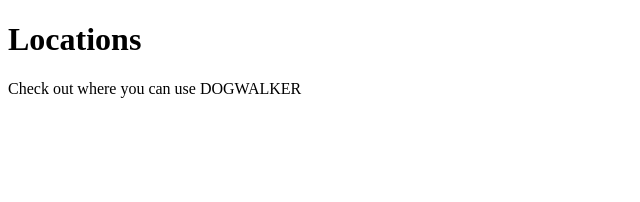
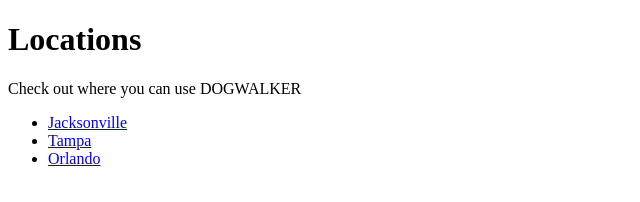
Before and after one commit to meaganewaller/dogwalker, a Gatsby site: page /locations in a window 1280 px wide. Shown: the whole page, without its empty margins (0-640 px from the left). Built offline with nearby package versions, Linux system fonts and the light colour scheme; Gatsby itself is replaced by a stand-in of ours.

Commit message:
✨ Adds location pages the static way

```diff
--- a/src/pages/locations.js
+++ b/src/pages/locations.js
@@ -1,8 +1,21 @@
 import React from 'react'
+import { Link } from 'gatsby'
 
 export default () => (
   <>
   <h1>Locations</h1>
   <p>Check out where you can use DOGWALKER</p>
+
+  <ul>
+    <li>
+      <Link to="/locations/jacksonville">Jacksonville</Link>
+    </li>
+    <li>
+      <Link to="/locations/tampa">Tampa</Link>
+    </li>
+    <li>
+      <Link to="/locations/orlando">Orlando</Link>
+    </li>
+  </ul>
   </>
 )
```
Also changed, not shown: src/pages/locations/jacksonville.js (added, +8 -0 lines), src/pages/locations/orlando.js (added, +8 -0 lines), src/pages/locations/tampa.js (added, +8 -0 lines).
